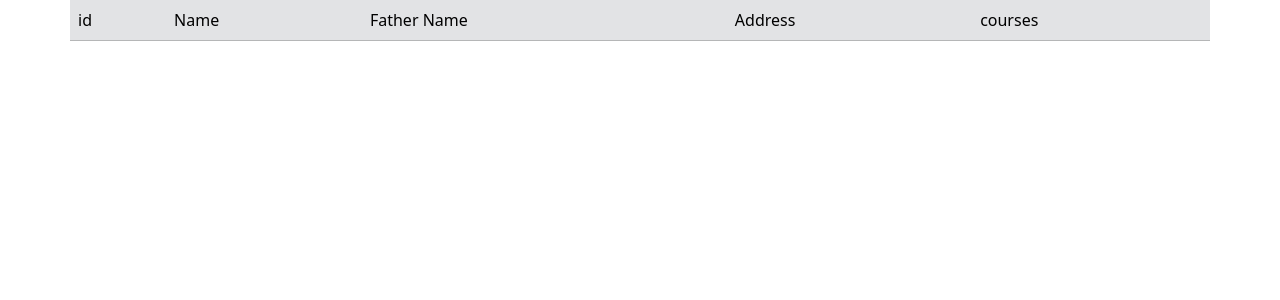
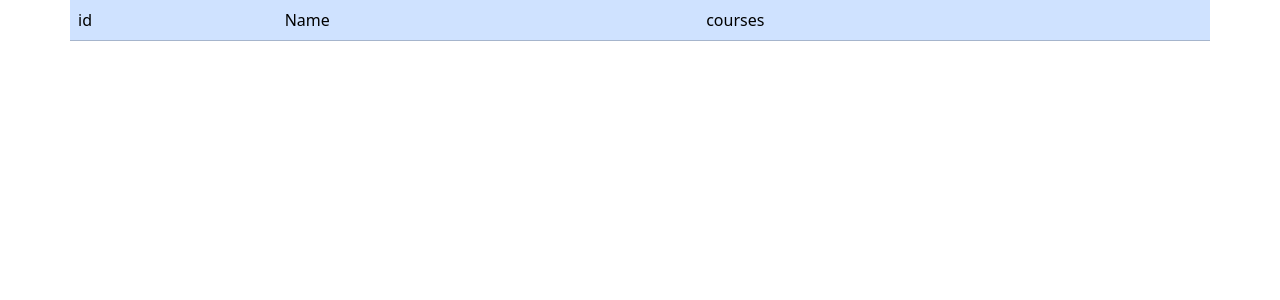
Before and after one commit to panaceaJalal/student_course_crud_api, a Django app: page /student/home/ in a window 1280 px wide. Shown: the top 300 px of the page. Run offline with Django 4.2, Linux system fonts and the light colour scheme; data comes from the database, SQL or seed files in the repository.

Commit message:
new changes from my laptop

```diff
--- a/template/home/base.html
+++ b/template/home/base.html
@@ -13,12 +13,10 @@
 <body>
 <div class="container">
     <div class="row">
-        <table class="table table-secondary btn2" id="table1" >
+        <table class="table table-primary" id="table1" >
             <tr>
                 <td>id </td>
                 <td>Name</td>
-                <td>Father Name</td>
-                <td>Address</td>
                 <td>courses</td>
             </tr>
 
@@ -36,14 +34,15 @@ $.ajax({
     success: function(data) {
         var row;
         for(var i=0; i<=data.length-1; i++){
-            $("#table1").append("<tr><td>"+data[i].id+"</td><td>"+ data[i].name +"</td><tr>");
+            $("#table1").append("<tr><td>"+data[i].id+"</td><td>"+ data[i].name +"<td class='course'></td><tr>");
         //    forEach(course in data[i].courses){
         //     console.log(course.name)
         //    }
-           console.log(data[i].courses.forEach(function(course){course.name}))
-
+        data[i].courses.map(myfunction);
+           function myfunction(course){
+            $(".course").append(course.name);
+           }
         }
-
     }
 });
 
```
